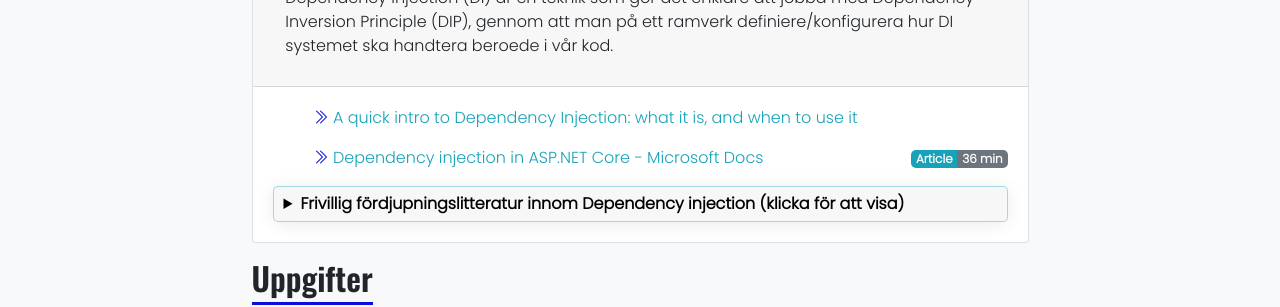
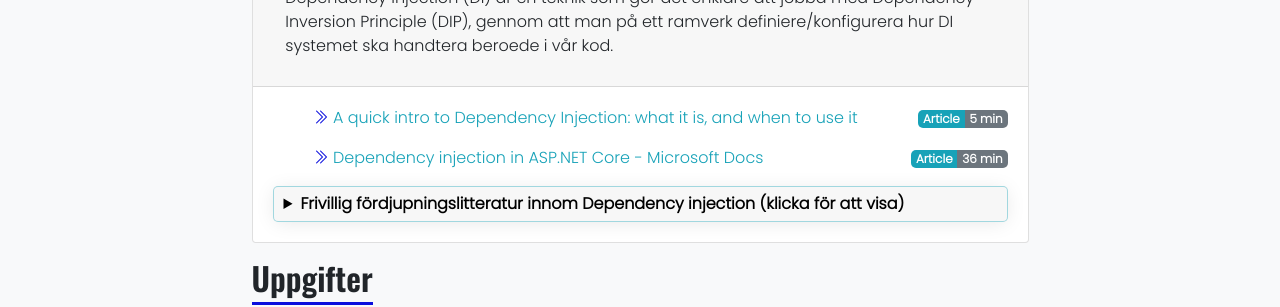
Before and after one commit to PGBSNH20/PGBSNH20-backendweb, a Jekyll site: the page built from lectures/03-aspnetcore.md, in a window 1280 px wide. Shown: the part 1370-1677 px from the top of the page. Built offline with Jekyll 4.4.1, drawn with Linux system fonts in a browser that asks for light colours; nearby versions of some CDN libraries.

Commit message:
Adds timing

```diff
--- a/_data/lecture_asp_net_core_introduction.yml
+++ b/_data/lecture_asp_net_core_introduction.yml
@@ -56,6 +56,9 @@ topics:
     literature:
     - title: "A quick intro to Dependency Injection: what it is, and when to use it"
       url: https://www.freecodecamp.org/news/a-quick-intro-to-dependency-injection-what-it-is-and-when-to-use-it-7578c84fa88f/
+      timeType: Article
+      timeMinutes: 5
+      timeBadge: info
     - title: "Dependency injection in ASP.NET Core - Microsoft Docs"
       url: https://docs.microsoft.com/en-us/aspnet/core/fundamentals/dependency-injection?view=aspnetcore-5.0
       timeType: Article
```
